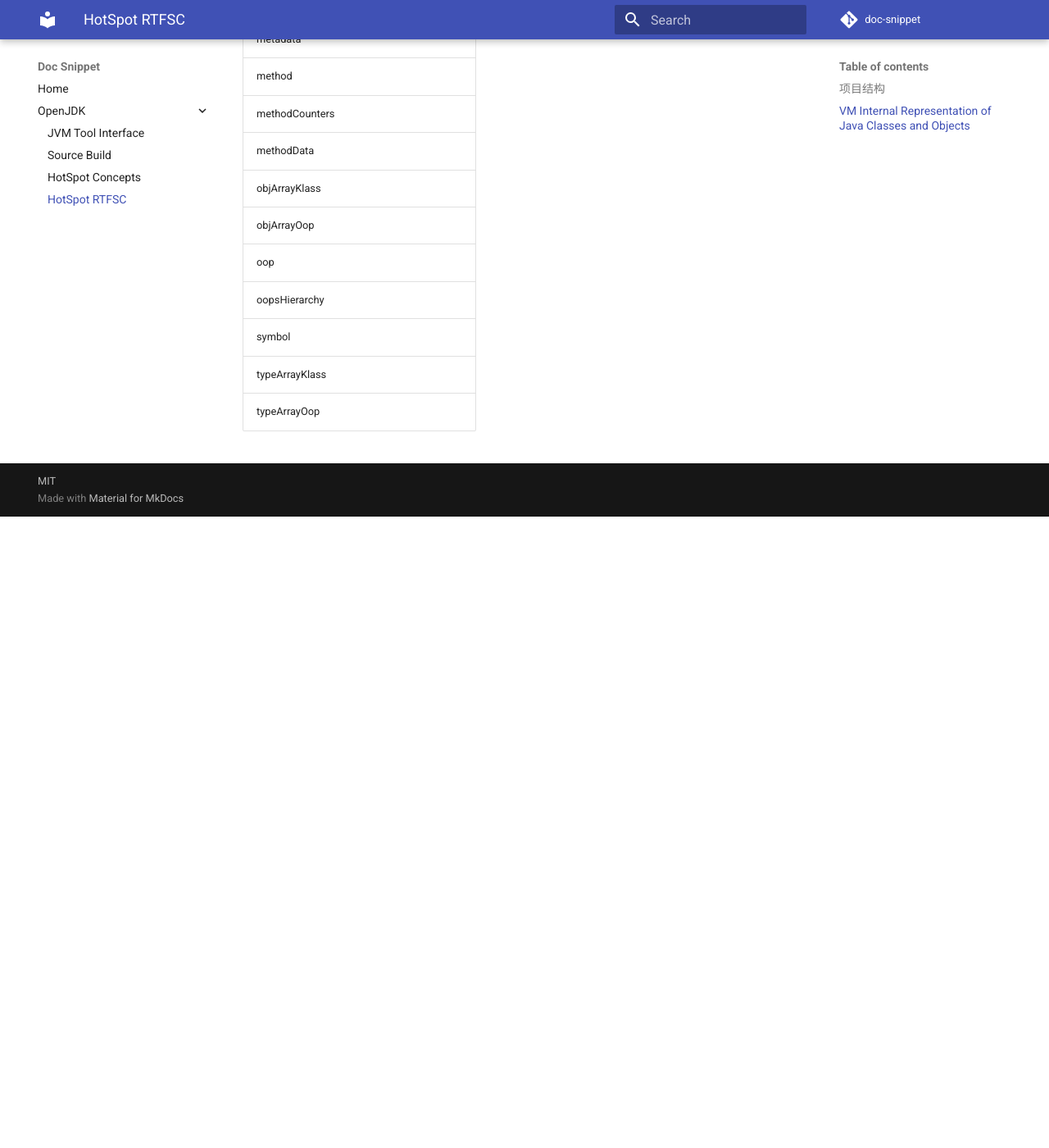
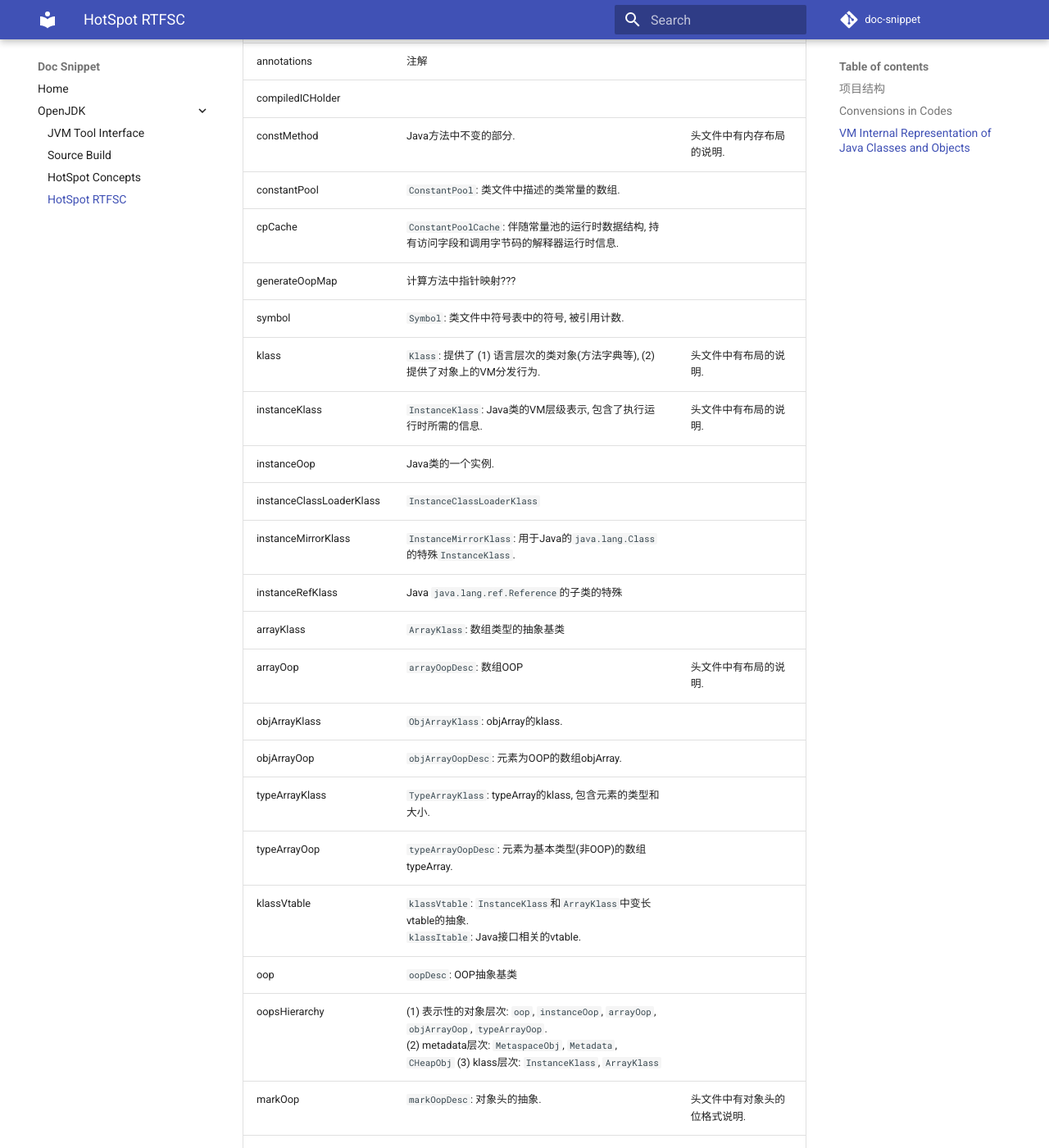
Before and after one commit to zhoujiagen/doc-snippet, an MkDocs documentation site: the page built from docs/openjdk/openjdk_hotspot_rtfsc.md, in a window 1280 px wide and 1400 px high, scrolled down 2211 px. Shown: the whole window at 82% size. Built offline with MkDocs 1.6.1 and Material for MkDocs 9.7.7, drawn with Linux system fonts in a browser that asks for light colours; comment, search, counter and statistics services are not loaded; before the commit the page ends 2841 px from its top, so only the background shows below that; some of the changed text lies outside the part shown.

Commit message:
Update  docs/openjdk/openjdk_hotspot_rtfsc.md

````diff
--- a/docs/openjdk/openjdk_hotspot_rtfsc.md
+++ b/docs/openjdk/openjdk_hotspot_rtfsc.md
@@ -39,6 +39,38 @@
         └── utilities
 ```
 
+## Convensions in Codes
+
+```
+allocation.hpp
+
+// All classes in the virtual machine must be subclassed
+// by one of the following allocation classes:
+//
+// For objects allocated in the resource area (see resourceArea.hpp).
+// - ResourceObj
+//
+// For objects allocated in the C-heap (managed by: free & malloc).
+// - CHeapObj
+//
+// For objects allocated on the stack.
+// - StackObj
+//
+// For embedded objects.
+// - ValueObj
+//
+// For classes used as name spaces.
+// - AllStatic
+//
+// For classes in Metaspace (class data)
+// - MetaspaceObj
+//
+```
+
+- MetaspaceObj
+
+![MetaspaceObj Inheritance diagram](../images/openjdk/Inheritance-diagram-for-MetaspaceObj.png)
+
 ## VM Internal Representation of Java Classes and Objects
 
 - oop: Ordinary Object Pointer
@@ -51,32 +83,32 @@
 
 
 
-|抽象|说明|
-|:----|:----|
-| annotations |  |
-| arrayKlass |  |
-| arrayOop |  |
-| compiledICHolder |  |
-| constMethod |  |
-| constantPool |  |
-| cpCache |  |
-| generateOopMap |  |
-| instanceClassLoaderKlass |  |
-| instanceKlass |  |
-| instanceMirrorKlass |  |
-| instanceOop |  |
-| instanceRefKlass |  |
-| klass |  |
-| klassVtable |  |
-| markOop |  |
-| metadata |  |
-| method |  |
-| methodCounters |  |
-| methodData |  |
-| objArrayKlass |  |
-| objArrayOop |  |
-| oop |  |
-| oopsHierarchy |  |
-| symbol |  |
-| typeArrayKlass |  |
-| typeArrayOop |  |
+|抽象|说明|补充|
+|:----|:----|:----|
+| annotations | 注解 | |
+| compiledICHolder |  | |
+| constMethod | Java方法中不变的部分. | 头文件中有内存布局的说明. |
+| constantPool | `ConstantPool`: 类文件中描述的类常量的数组. | |
+| cpCache | `ConstantPoolCache`: 伴随常量池的运行时数据结构, 持有访问字段和调用字节码的解释器运行时信息. | |
+| generateOopMap | 计算方法中指针映射??? | |
+| symbol | `Symbol`: 类文件中符号表中的符号, 被引用计数. | |
+| klass | `Klass`: 提供了 (1) 语言层次的类对象(方法字典等), (2) 提供了对象上的VM分发行为. | 头文件中有布局的说明. |
+| instanceKlass | `InstanceKlass`: Java类的VM层级表示, 包含了执行运行时所需的信息.  | 头文件中有布局的说明.|
+| instanceOop | Java类的一个实例.  | |
+| instanceClassLoaderKlass | `InstanceClassLoaderKlass` | |
+| instanceMirrorKlass | `InstanceMirrorKlass`: 用于Java的`java.lang.Class`的特殊`InstanceKlass`. | |
+| instanceRefKlass | Java `java.lang.ref.Reference`的子类的特殊 | |
+| arrayKlass | `ArrayKlass`: 数组类型的抽象基类 | |
+| arrayOop | `arrayOopDesc`: 数组OOP | 头文件中有布局的说明. |
+| objArrayKlass | `ObjArrayKlass`: objArray的klass. |  |
+| objArrayOop | `objArrayOopDesc`: 元素为OOP的数组objArray. | |
+| typeArrayKlass | `TypeArrayKlass`: typeArray的klass, 包含元素的类型和大小. | |
+| typeArrayOop | `typeArrayOopDesc`: 元素为基本类型(非OOP)的数组typeArray. | |
+| klassVtable | `klassVtable`: `InstanceKlass`和`ArrayKlass`中变长vtable的抽象. <br> `klassItable`: Java接口相关的vtable. | |
+| oop | `oopDesc`: OOP抽象基类 | |
+| oopsHierarchy | (1) 表示性的对象层次: `oop`, `instanceOop`, `arrayOop`, `objArrayOop`, `typeArrayOop`. <br> (2) metadata层次: `MetaspaceObj`, `Metadata`, `CHeapObj` (3) klass层次: `InstanceKlass`, `ArrayKlass` | |
+| markOop | `markOopDesc`: 对象头的抽象. | 头文件中有对象头的位格式说明. |
+| metadata | `Metadata`: 内部类相关的元数据. | |
+| method | `Method`: Java方法的抽象. | 头文件中有内存布局的说明. |
+| methodCounters |  | |
+| methodData | `MethodData`: 收集解释和执行时的计数器和其它度量信息, 用于后续的启发式编译.  | |
--- a/mkdocs.yml
+++ b/mkdocs.yml
@@ -11,7 +11,6 @@ nav:
       - 'Source Build': openjdk/openjdk_compile.md
       - 'HotSpot Concepts': openjdk/openjdk_hotspot_concepts.md
       - 'HotSpot RTFSC': openjdk/openjdk_hotspot_rtfsc.md
-
 
 #theme: readthedocs
 theme:
````
